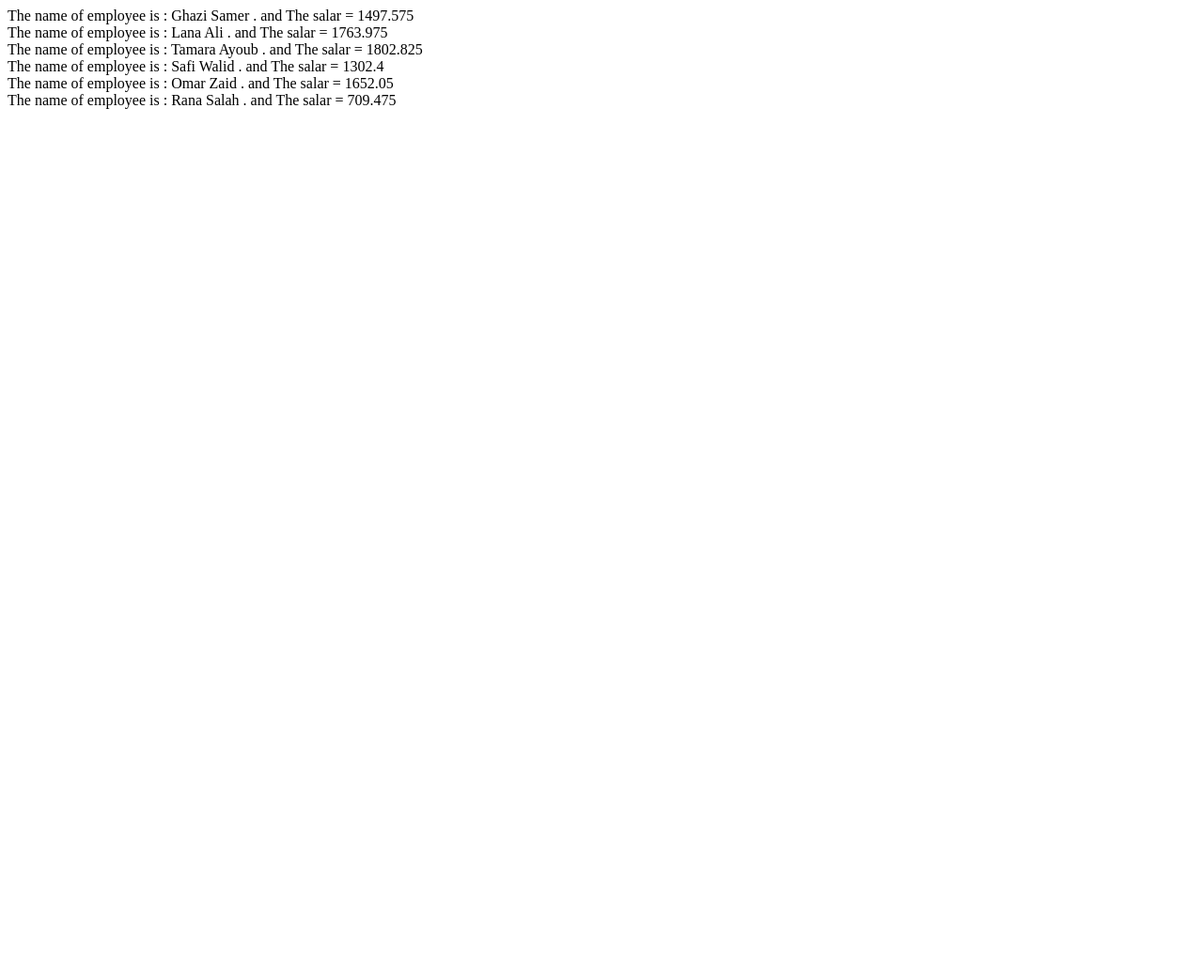
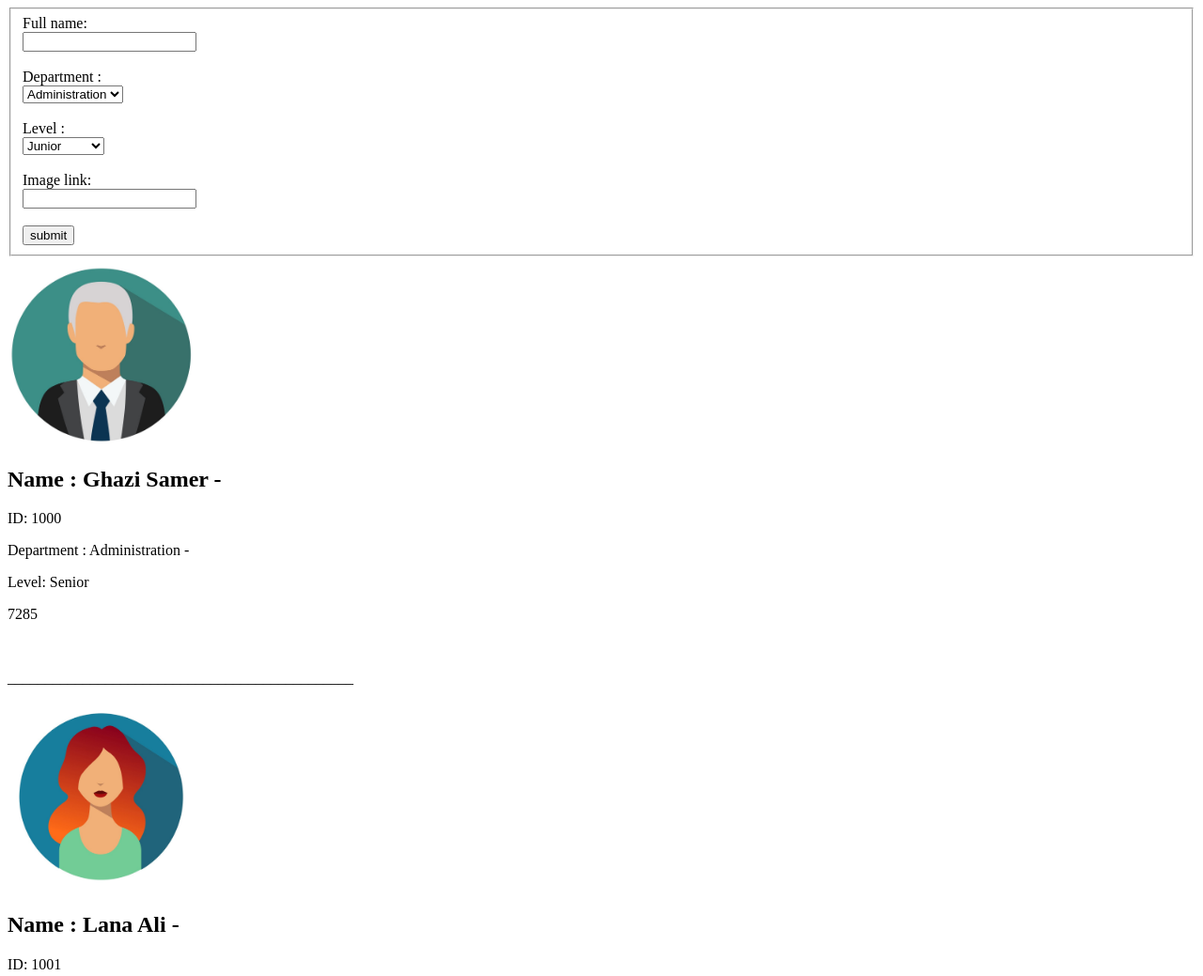
Before and after one commit to mohammadhaimour/HR-management-system, a plain HTML site: page index.html in a window 1280 px wide. Shown: the top 1039 px of the page at 94% size. Before the commit the page ends 800 px from the top, so only its background shows below. Drawn offline with Linux system fonts and the light colour scheme.

Commit message:
add task8

```diff
--- a/app.js
+++ b/app.js
@@ -1,36 +1,42 @@
 'use strict';
 
+
+let formEl = document.getElementById("formID");
+let sectionEl = document.getElementById("cardSection");
+
+let allEmployee = [];
+
+
+constructor
 function Employee(EmId, name, depart, level, img, salary) {
-    this.EmployeeID - EmId;
+    this.EmployeeID = EmId;
     this.FullName = name;
     this.Department = depart;
     this.Level = level;
     this.ImageURL = img;
     this.Salary = salary;
+    allEmployee.push(this);
 
 
 
 }
-Employee.prototype.calcSalary = function () {
 
 
 
+//method
+Employee.prototype.calcSalary = function () {
 
     let sal = 0;
-    if (this.Level == "Senior") {
+    if (this.Level === "Senior") {
+        sal = Math.floor(Math.random() * (2000 - 1500 + 1)) + 1500;
+    }
 
+    else if (this.Level === "Mid-Senior") {
+        sal = Math.floor(Math.random() * (1500 - 1000 + 1)) + 1000;
+    }
 
-        sal = Math.floor(Math.random() * (2000 - 1500)) + 1500;
-
-
-    }
-    else if (this.Level == "Mid-Senior") {
-        sal = Math.floor(Math.random() * (1500 - 1000)) + 1000;
-
-    }
-    else if (this.Level == "Junior") {
-        sal = Math.floor(Math.random() * (1000 - 500)) + 500;
-
+    else if (this.Level === "Junior") {
+        sal = Math.floor(Math.random() * (1000 - 500 + 1)) + 500;
     }
 
     let tax = sal * (7.5 / 100);
@@ -38,33 +44,108 @@ Employee.prototype.calcSalary = function () {
     this.Salary = sal - tax;
 
 }
+
 Employee.prototype.render = function () {
-    document.write(` The name of employee is : ${this.FullName} .  and The salar = ${this.Salary}  <br> `);
+    // document.write(` The name of employee is : ${this.FullName} .  and The salar = ${this.Salary}  <br> `);
+    let img = document.createElement('img');
+    img.src = this.ImageURL;
+    img.style.width = "200px"
+    img.style.height = "200px"
+    sectionEl.appendChild(img);
+
+    let name = document.createElement("h2");
+    name.textContent = `Name : ${this.FullName} -`;
+    sectionEl.appendChild(name);
+
+    let Id = document.createElement("p")
+    Id.textContent = `ID: ${this.EmployeeID}`;
+    sectionEl.appendChild(Id);
+
+
+    let dep = document.createElement("p");
+    dep.textContent = `Department : ${this.Department} -`;
+    sectionEl.appendChild(dep);
+
+    let lev = document.createElement("p");
+    lev.textContent = `Level: ${this.Level} `;
+    sectionEl.appendChild(lev);
+
+    let renderNum = document.createElement("p");
+    renderNum.textContent = `${renderIdNum()}`;
+    sectionEl.appendChild(renderNum);
+
+    let brake = document.createElement("br");
+    sectionEl.appendChild(brake);
+
+    let line = document.createElement("p");
+    line.textContent = "______________________________________________";
+    sectionEl.appendChild(line);
+
+
+
 
 }
 
-let emp1 = new Employee(1000, "Ghazi Samer", "Administration", "Senior", 0);
-let emp2 = new Employee(1001, "Lana Ali", "Finance", "Senior");
-let emp3 = new Employee(1002, "Tamara Ayoub", "Marketing", "Senior");
-let emp4 = new Employee(1003, "Safi Walid", "Administration", "Mid-Senior");
-let emp5 = new Employee(1004, "Omar Zaid", "Development", "Senior");
-let emp6 = new Employee(1005, "Rana Salah", "Development", "Junior");
-let emp7 = new Employee(1006, "Hadi Ahmad", "Finace", "Mid-Senior");
 
-emp1.calcSalary();
-emp1.render();
 
-emp2.calcSalary();
-emp2.render();
+let emp1 = new Employee(1000, "Ghazi Samer", "Administration", "Senior", "assets/Ghazi.jpg");
+let emp2 = new Employee(1001, "Lana Ali", "Finance", "Senior", "assets/Lana.jpg");
+let emp3 = new Employee(1002, "Tamara Ayoub", "Marketing", "Senior", "assets/Tamara.jpg");
+let emp4 = new Employee(1003, "Safi Walid", "Administration", "Mid-Senior", "assets/Safi.jpg");
+let emp5 = new Employee(1004, "Omar Zaid", "Development", "Senior", "assets/Omar.jpg");
+let emp6 = new Employee(1005, "Rana Salah", "Development", "Junior", "assets/Rana.jpg");
+let emp7 = new Employee(1006, "Hadi Ahmad", "Finace", "Mid-Senior", "assets/Hadi.jpg");
 
-emp3.calcSalary();
-emp3.render();
 
-emp4.calcSalary();
-emp4.render();
+for (let i = 0; i < allEmployee.length; i++) {
+    allEmployee[i].calcSalary();
+    allEmployee[i].render();
+}
 
-emp5.calcSalary();
-emp5.render();
 
-emp6.calcSalary();
-emp6.render();
+
+
+// emp1.calcSalary();
+// emp1.render();
+
+// emp2.calcSalary();
+// emp2.render();
+
+// emp3.calcSalary();
+// emp3.render();
+
+// emp4.calcSalary();
+// emp4.render();
+
+// emp5.calcSalary();
+// emp5.render();
+
+// emp6.calcSalary();
+// emp6.render();
+
+
+
+
+function renderIdNum() {
+    let val = Math.floor(1000 + Math.random() * 9000);
+    return val;
+}
+
+
+formEl.addEventListener("submit", handleSubmit);
+
+function handleSubmit(event) {
+    event.preventDefault();
+    console.log("Form event", event);
+    let fullname = event.target.fullname.value;
+    let department = event.target.department.value;
+    let level = event.target.level.value;
+    let image = event.target.image.value;
+    console.log(fullname);
+    console.log(department);
+    console.log(level);
+    console.log(image);
+    let newEmp = new Employee(1007, fullname, department, level, image);
+    newEmp.render();
+
+}
--- /dev/null
+++ b/index.css
@@ -0,0 +1,10 @@
+main .card {
+    display: flex;
+    background-color: rgb(21, 116, 116);
+    width: 100px;
+    height: 100px;
+    flex-flow: column wrap;
+    justify-content: flex-start;
+    align-items: center;
+    align-items: center;
+}
--- a/index.html
+++ b/index.html
@@ -9,12 +9,49 @@
 </head>
 
 <body>
-    <script src="app.js"></script>
-    <header></header>
+    <header>
+
+    </header>
     <main>
+
+        <!-- from section  -->
+        <section>
+            <fieldset>
+                <form id="formID">
+                    <label for="fullname">Full name:</label><br>
+                    <input type="text" id="fullname" name="fullname"><br><br>
+
+                    <label for="department">Department :</label><br>
+                    <select name="department" id="department" ,value="department">
+                        <option value="administration">Administration</option>
+                        <option value="marketing">Marketing</option>
+                        <option value="development">Development</option>
+                        <option value="finance">Finance</option>
+                    </select><br><br>
+
+
+                    <label for="level">Level :</label><br>
+                    <select name="level" id="level" ,value="level">
+                        <option value="junior">Junior</option>
+                        <option value="mid-Senior">Mid-Senior</option>
+                        <option value="senior">Senior</option>
+                    </select><br><br>
+
+                    <label for="image">Image link:</label><br>
+                    <input type="text" id="image" name="image"><br><br>
+
+                    <input type="submit" value="submit">
+
+
+                </form>
+            </fieldset>
+        </section>
+        <!-- cards section -->
+        <section class="card" id="cardSection"></section>
 
     </main>
     <footer></footer>
+    <script src="app.js"></script>
 </body>
 
 </html>
```
Also changed, not shown: accounting.html (+1 -0 lines), assets/Ghazi.jpg (added), assets/Hadi.jpg (added), assets/Lana.jpg (added), assets/Omar.jpg (added), assets/Rana.jpg (added), assets/Safi.jpg (added), assets/Tamara.jpg (added).
